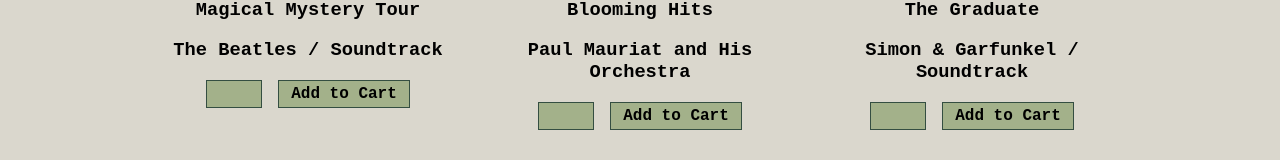
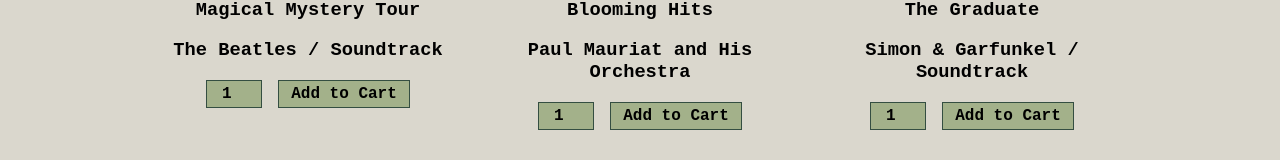
Before and after one commit to trentkeyes/shopping-cart, a React (Create React App) app: page /shop in a window 1280 px wide. Shown: the part 517-677 px from the top of the page. Built offline with nearby package versions, Linux system fonts and the light colour scheme; no server answers.

Commit message:
Set up shopping cart

```diff
--- a/src/components/shop/Item.js
+++ b/src/components/shop/Item.js
@@ -1,8 +1,12 @@
-import React from 'react';
+import React, { useState } from 'react';
 import '../../styles/item.css';
 import img from '../../assets/MagicalMysteryTourDoubleEPcover.jpg';
 
-const Item = ({ album, artist, quantity }) => {
+const Item = ({ album, artist, id, addItem }) => {
+  const [quantity, setQuantity] = useState(1);
+
+  const handleChange = (e) => setQuantity(e.target.value);
+
   return (
     <div className="item__card">
       <div className="item__img">
@@ -14,12 +18,14 @@
         <input
           type="number"
           name="item-quantity"
-          // value={quantity}
-          // onChange={setQuantity}
+          value={quantity}
+          onChange={handleChange}
           id=""
           className="item__quantity"
         ></input>
-        <button className="item__add">Add to Cart</button>
+        <button className="item__add" onClick={() => addItem(id, quantity)}>
+          Add to Cart
+        </button>
       </div>
     </div>
   );
--- a/src/components/shop/Shop.js
+++ b/src/components/shop/Shop.js
@@ -8,41 +8,56 @@
 const Shop = () => {
   const [items, setItems] = useState(wikiData);
   const [albums, setAlbums] = useState();
+  const [cart, setCart] = useState([]);
 
-  let url =
-    'https://en.wikipedia.org/w/api.php?action=parse&format=json&origin=*&page=List%20of%20Billboard%20200%20number-one%20albums%20of%201968';
+  // let url =
+  //   'https://en.wikipedia.org/w/api.php?action=parse&format=json&origin=*&page=List%20of%20Billboard%20200%20number-one%20albums%20of%201968';
 
-  url = '#';
-  useEffect(() => {
-    fetch(url)
-      .then(function (response) {
-        return response.json();
-      })
-      .then(function (response) {
-        const html_code = response['parse']['text']['*'];
-        const parser = new DOMParser();
-        const html = parser.parseFromString(html_code, 'text/html');
-        const tables = html.querySelectorAll('.wikitable');
-        const album = html.querySelectorAll('.wikitable > tbody > tr > td > i');
-        const artist = html.querySelectorAll(
-          '.wikitable > tbody > tr > td:nth-child(3)'
-        );
+  // url = '#';
+  // useEffect(() => {
+  //   fetch(url)
+  //     .then(function (response) {
+  //       return response.json();
+  //     })
+  //     .then(function (response) {
+  //       const html_code = response['parse']['text']['*'];
+  //       const parser = new DOMParser();
+  //       const html = parser.parseFromString(html_code, 'text/html');
+  //       const tables = html.querySelectorAll('.wikitable');
+  //       const album = html.querySelectorAll('.wikitable > tbody > tr > td > i');
+  //       const artist = html.querySelectorAll(
+  //         '.wikitable > tbody > tr > td:nth-child(3)'
+  //       );
 
-        let albums = [];
-        album.forEach((node, index) => {
-          albums.push({
-            album: node.textContent,
-            artist: artist[index].textContent,
-          });
-        });
-        artist.forEach((node) => console.log(node.textContent));
-        setAlbums(albums);
-        console.log(albums);
-      });
-  }, [items]);
+  //       let albums = [];
+  //       album.forEach((node, index) => {
+  //         albums.push({
+  //           album: node.textContent,
+  //           artist: artist[index].textContent,
+  //         });
+  //       });
+  //       artist.forEach((node) => console.log(node.textContent));
+  //       setAlbums(albums);
+  //       console.log(albums);
+  //     });
+  // }, []);
 
+  const addItem = (id, quantity) => {
+    setCart((prev) => {
+      return [...prev, { id: id, quantity: quantity }];
+    });
+  };
+  console.log(cart);
   const itemsElements = items.map((item, index) => {
-    return <Item key={index} album={item.album} artist={item.artist} />;
+    return (
+      <Item
+        key={index}
+        id={index}
+        album={item.album}
+        artist={item.artist}
+        addItem={addItem}
+      />
+    );
   });
 
   return (
@@ -140,9 +155,7 @@
             <option>2022</option>
           </select>
         </div>
-
-        <div className='shop__items__flex'>{itemsElements}</div>
-        {/* <div>{albums}</div> */}
+        <div className="shop__items__flex">{itemsElements}</div>
       </div>
     </div>
   );
```
